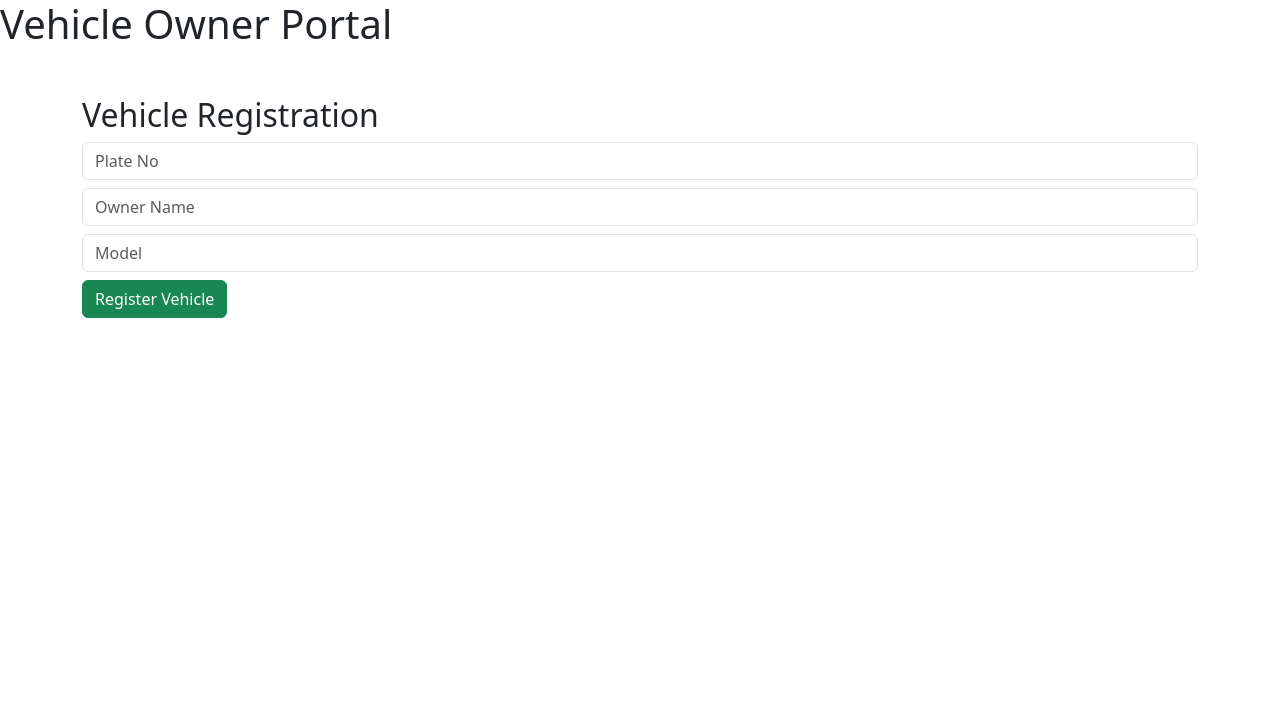
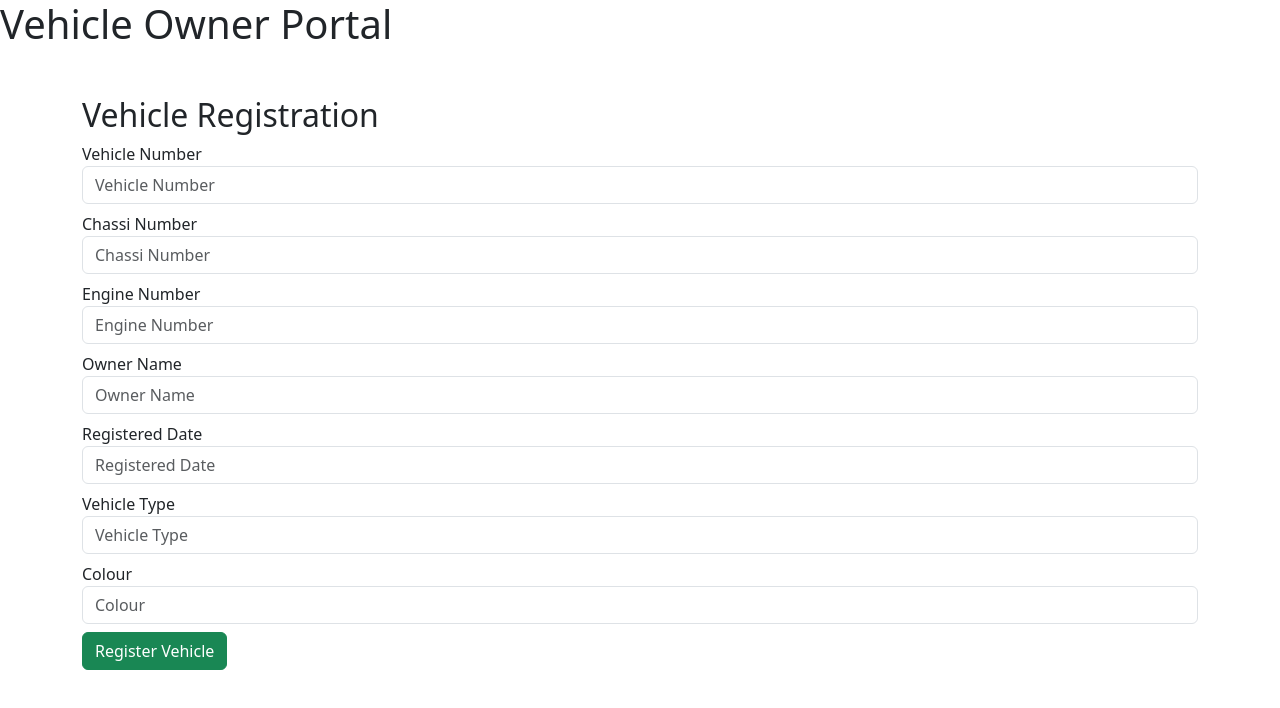
Before and after one commit to Kevi28JM/fuel-quota-management-system, a React (Create React App) app in the folder frontend/: page /vehicle in a window 1280 px wide. Shown: the top 708 px of the page. Built offline with nearby package versions, Linux system fonts and the light colour scheme.

Commit message:
vehicle register form updated

```diff
--- a/frontend/src/components/VehicleRegisterForm.js
+++ b/frontend/src/components/VehicleRegisterForm.js
@@ -5,7 +5,7 @@ import API from '../services/api';
 import { QRCodeSVG } from 'qrcode.react'; // <-- update import
 
 function VehicleRegisterForm() {
-  const [form, setForm] = useState({ plate: '', owner: '', model: '' });
+  const [form, setForm] = useState({ plate: '', owner: '', model: '', chassi: '', engine: '', date: '', type: '', colour: '' });
   const [qr, setQr] = useState('');
 
   const handleSubmit = async (e) => {
@@ -23,9 +23,41 @@ function VehicleRegisterForm() {
     <div className="container mt-5">
       <h2>Vehicle Registration</h2>
       <form onSubmit={handleSubmit}>
-        <input className="form-control mb-2" placeholder="Plate No" onChange={(e) => setForm({ ...form, plate: e.target.value })} />
-        <input className="form-control mb-2" placeholder="Owner Name" onChange={(e) => setForm({ ...form, owner: e.target.value })} />
-        <input className="form-control mb-2" placeholder="Model" onChange={(e) => setForm({ ...form, model: e.target.value })} />
+      <div className="mb-2">
+            <label>Vehicle Number</label>
+            <input className="form-control" placeholder="Vehicle Number" onChange={(e) => setForm({ ...form, plate: e.target.value })} />
+          </div>
+
+          <div className="mb-2">
+            <label>Chassi Number</label>
+            <input className="form-control" placeholder="Chassi Number" onChange={(e) => setForm({ ...form, chassi: e.target.value })} />
+          </div>
+
+          <div className="mb-2">
+            <label>Engine Number</label>
+            <input className="form-control" placeholder="Engine Number" onChange={(e) => setForm({ ...form, engine: e.target.value })} />
+          </div>
+
+          <div className="mb-2">
+            <label>Owner Name</label>
+            <input className="form-control" placeholder="Owner Name" onChange={(e) => setForm({ ...form, owner: e.target.value })} />
+          </div>
+
+          <div className="mb-2">
+            <label>Registered Date</label>
+            <input className="form-control" placeholder="Registered Date" onChange={(e) => setForm({ ...form, date: e.target.value })} />
+          </div>
+
+          <div className="mb-2">
+            <label>Vehicle Type</label>
+            <input className="form-control" placeholder="Vehicle Type" onChange={(e) => setForm({ ...form, type: e.target.value })} />
+          </div>
+
+          <div className="mb-2">
+            <label>Colour</label>
+            <input className="form-control" placeholder="Colour" onChange={(e) => setForm({ ...form, colour: e.target.value })} />
+          </div>
+
         <button className="btn btn-success" type="submit">Register Vehicle</button>
       </form>
 
```
